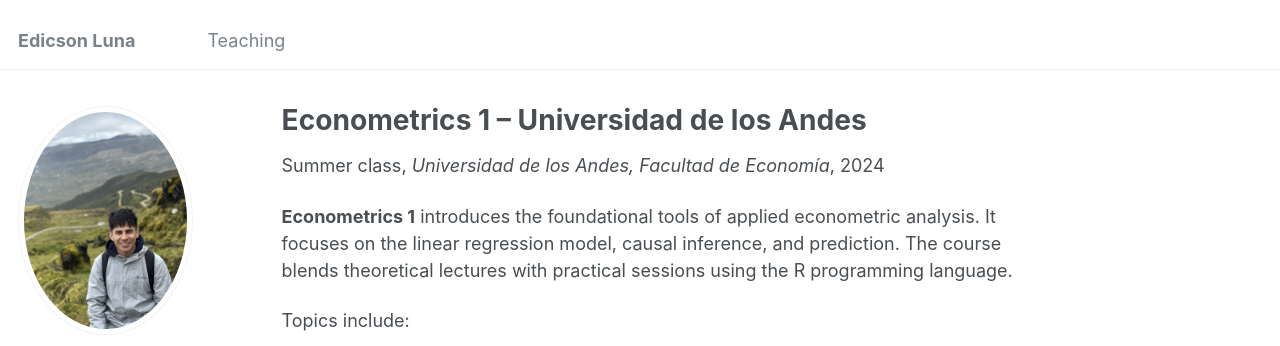
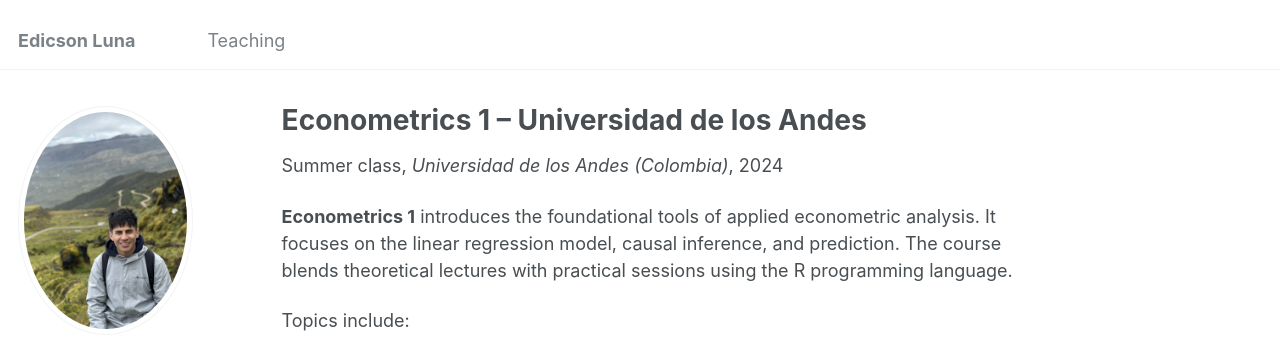
Before and after one commit to edicsonluna/edicsonluna.github.io, a Jekyll site: the page built from _teaching/2024-summer-econometrics-1.md, in a window 1280 px wide and 1213 px high. Shown: the top 346 px of the window. Built offline with Jekyll 4.4.1, drawn with Linux system fonts in a browser that asks for light colours.

Commit message:
Update 2024-summer-econometrics-1.md

```diff
--- a/_teaching/2024-summer-econometrics-1.md
+++ b/_teaching/2024-summer-econometrics-1.md
@@ -3,7 +3,7 @@ title: "Econometrics 1 – Universidad de los Andes"
 collection: teaching
 type: "Summer class"
 permalink: /teaching/2024-summer-econometrics-1
-venue: "Universidad de los Andes, Facultad de Economía"
+venue: "Universidad de los Andes (Colombia)"
 date: 2024-06-04
 location: "Bogotá, Colombia"
 ---
```
